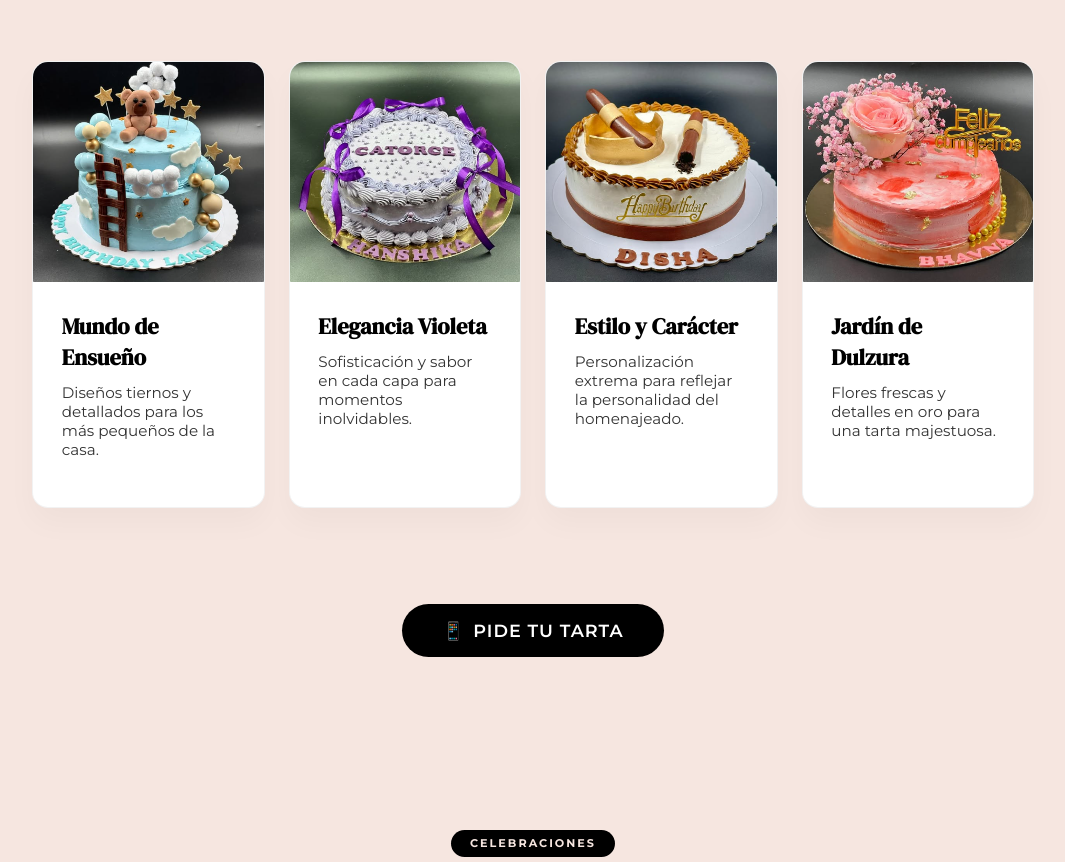
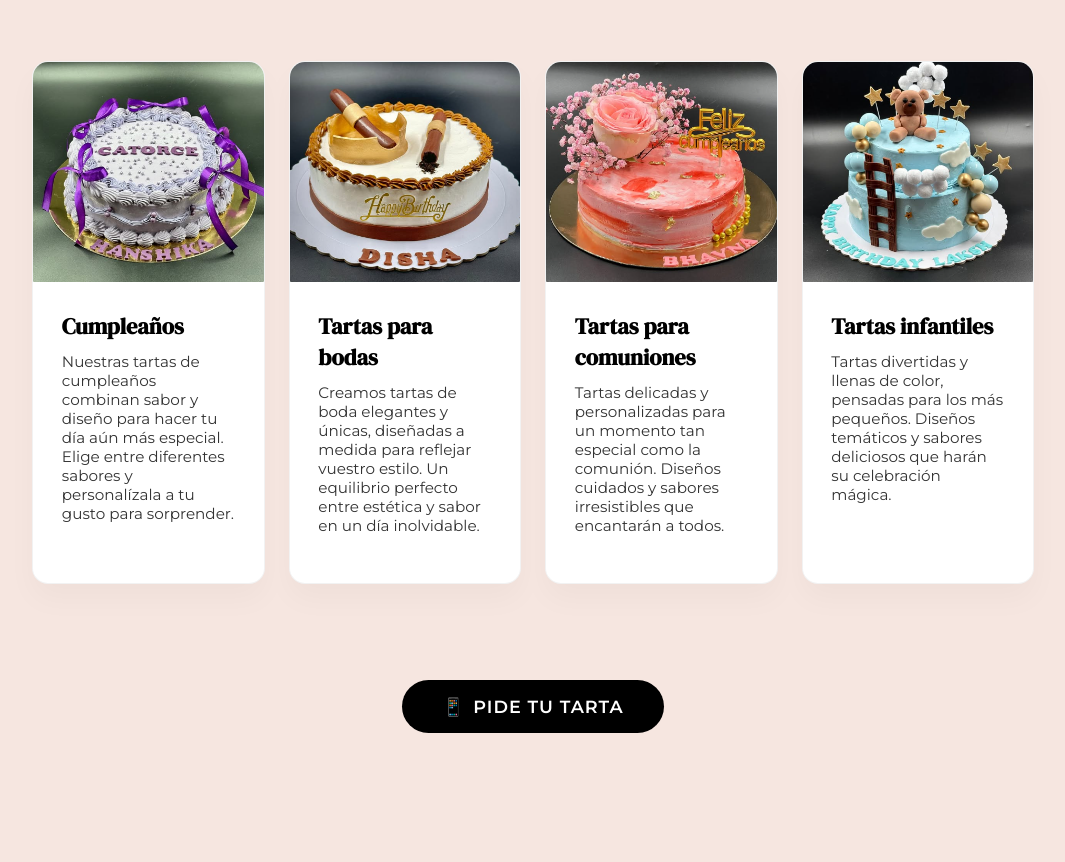
Before and after one commit to MagicFrog1/Amargo-Pasteleria-WEB, a website built with Vite: page index.html in a window 1280 px wide. Shown: the part 8786-9648 px from the top of the page, without its empty margins (107-1172 px from the left). Built offline with nearby package versions, Linux system fonts and the light colour scheme.

Commit message:
chore: replace tiramisu image with cookie-icecream in hero carousel and other script updates

```diff
--- a/index.html
+++ b/index.html
@@ -43,7 +43,7 @@
             <div class="hero-bg-slide active"><img src="assets/lotus-new.jpg" alt=""></div>
             <div class="hero-bg-slide"><img src="assets/happy-hippo.jpg" alt="Cheesecake Happy Hippo"></div>
             <div class="hero-bg-slide"><img src="assets/cookies-stack.jpg" alt=""></div>
-            <div class="hero-bg-slide"><img src="assets/tiramisu-multi.png" alt=""></div>
+            <div class="hero-bg-slide"><img src="assets/cookie-helado-carrusel.png" alt="Cookie con Helado"></div>
             <div class="hero-bg-slide"><img src="assets/cookies-nutella.jpg" alt=""></div>
         </div>
         <div class="hero-overlay"></div>
@@ -462,20 +462,20 @@
 
             <div class="product-bar">
                 <div class="product-card animate-on-scroll">
-                    <div class="product-image"><img src="assets/tarta-osito.png" alt="Osito" class="cropped-img"></div>
-                    <div class="product-info"><h3>Mundo de Ensueño</h3><p>Diseños tiernos y detallados para los más pequeños de la casa.</p></div>
+                    <div class="product-image"><img src="assets/tarta-morada.png" alt="Cumpleaños" class="cropped-img"></div>
+                    <div class="product-info"><h3>Cumpleaños</h3><p>Nuestras tartas de cumpleaños combinan sabor y diseño para hacer tu día aún más especial. Elige entre diferentes sabores y personalízala a tu gusto para sorprender.</p></div>
                 </div>
                 <div class="product-card animate-on-scroll">
-                    <div class="product-image"><img src="assets/tarta-morada.png" alt="Morada" class="cropped-img"></div>
-                    <div class="product-info"><h3>Elegancia Violeta</h3><p>Sofisticación y sabor en cada capa para momentos inolvidables.</p></div>
+                    <div class="product-image"><img src="assets/tarta-puro.png" alt="Bodas" class="cropped-img"></div>
+                    <div class="product-info"><h3>Tartas para bodas</h3><p>Creamos tartas de boda elegantes y únicas, diseñadas a medida para reflejar vuestro estilo. Un equilibrio perfecto entre estética y sabor en un día inolvidable.</p></div>
                 </div>
                 <div class="product-card animate-on-scroll">
-                    <div class="product-image"><img src="assets/tarta-puro.png" alt="Puro" class="cropped-img"></div>
-                    <div class="product-info"><h3>Estilo y Carácter</h3><p>Personalización extrema para reflejar la personalidad del homenajeado.</p></div>
+                    <div class="product-image"><img src="assets/tarta-flores.png" alt="Comuniones" class="cropped-img"></div>
+                    <div class="product-info"><h3>Tartas para comuniones</h3><p>Tartas delicadas y personalizadas para un momento tan especial como la comunión. Diseños cuidados y sabores irresistibles que encantarán a todos.</p></div>
                 </div>
                 <div class="product-card animate-on-scroll">
-                    <div class="product-image"><img src="assets/tarta-flores.png" alt="Flores" class="cropped-img"></div>
-                    <div class="product-info"><h3>Jardín de Dulzura</h3><p>Flores frescas y detalles en oro para una tarta majestuosa.</p></div>
+                    <div class="product-image"><img src="assets/tarta-osito.png" alt="Infantiles" class="cropped-img"></div>
+                    <div class="product-info"><h3>Tartas infantiles</h3><p>Tartas divertidas y llenas de color, pensadas para los más pequeños. Diseños temáticos y sabores deliciosos que harán su celebración mágica.</p></div>
                 </div>
             </div>
 
--- a/script.js
+++ b/script.js
@@ -138,21 +138,21 @@ const productDetails = {
         description: 'Nuestra tarta rellena de crema de avellanas con un crujiente de chocolate blanco combinado con la cremosidad de la tarta transmite una experiencia en boca increíble',
         allergens: ['grains', 'milk', 'nuts']
     },
-    'Mundo de Ensueño': {
-        description: 'Tartas diseñadas para transportarte a un cuento de hadas. Personalizamos cada detalle, desde personajes favoritos hasta decoraciones hechas a mano en azúcar. El límite es tu imaginación.',
+    'Cumpleaños': {
+        description: 'Nuestras tartas de cumpleaños combinan sabor y diseño para hacer tu día aún más especial. Elige entre diferentes sabores y personalízala a tu gusto para sorprender.',
         allergens: ['grains', 'milk']
     },
-    'Elegancia Violeta': {
-        description: 'Una tarta sofisticada que destaca por su color y sabor. Relleno de frutos rojos y crema ligera de vainilla, decorada con un degradado en tonos violeta y detalles dorados.',
+    'Tartas para bodas': {
+        description: 'Creamos tartas de boda elegantes y únicas, diseñadas a medida para reflejar vuestro estilo. Un equilibrio perfecto entre estética y sabor en un día inolvidable.',
         allergens: ['grains', 'milk']
     },
-    'Estilo y Carácter': {
-        description: 'Para quienes buscan algo diferente. Tartas con texturas geométricas y acabados modernos, ideales para eventos corporativos o celebraciones con un toque de autor.',
+    'Tartas para comuniones': {
+        description: 'Tartas delicadas y personalizadas para un momento tan especial como la comunión. Diseños cuidados y sabores irresistibles que encantarán a todos.',
         allergens: ['grains', 'milk', 'nuts']
     },
-    'Jardín de Dulzura': {
-        description: 'Nuestra tarta más romántica. Adornada con flores frescas seleccionadas y pétalos comestibles, con capas de sabor delicado que evocan un jardín en plena primavera.',
-        allergens: ['grains', 'milk', 'flowers']
+    'Tartas infantiles': {
+        description: 'Tartas divertidas y llenas de color, pensadas para los más pequeños. Diseños temáticos y sabores deliciosos que harán su celebración mágica.',
+        allergens: ['grains', 'milk']
     },
     'Kinder': {
         description: 'Nuestra cookie de vainilla rellena con una crema de avellana blanca y kinder',
```
